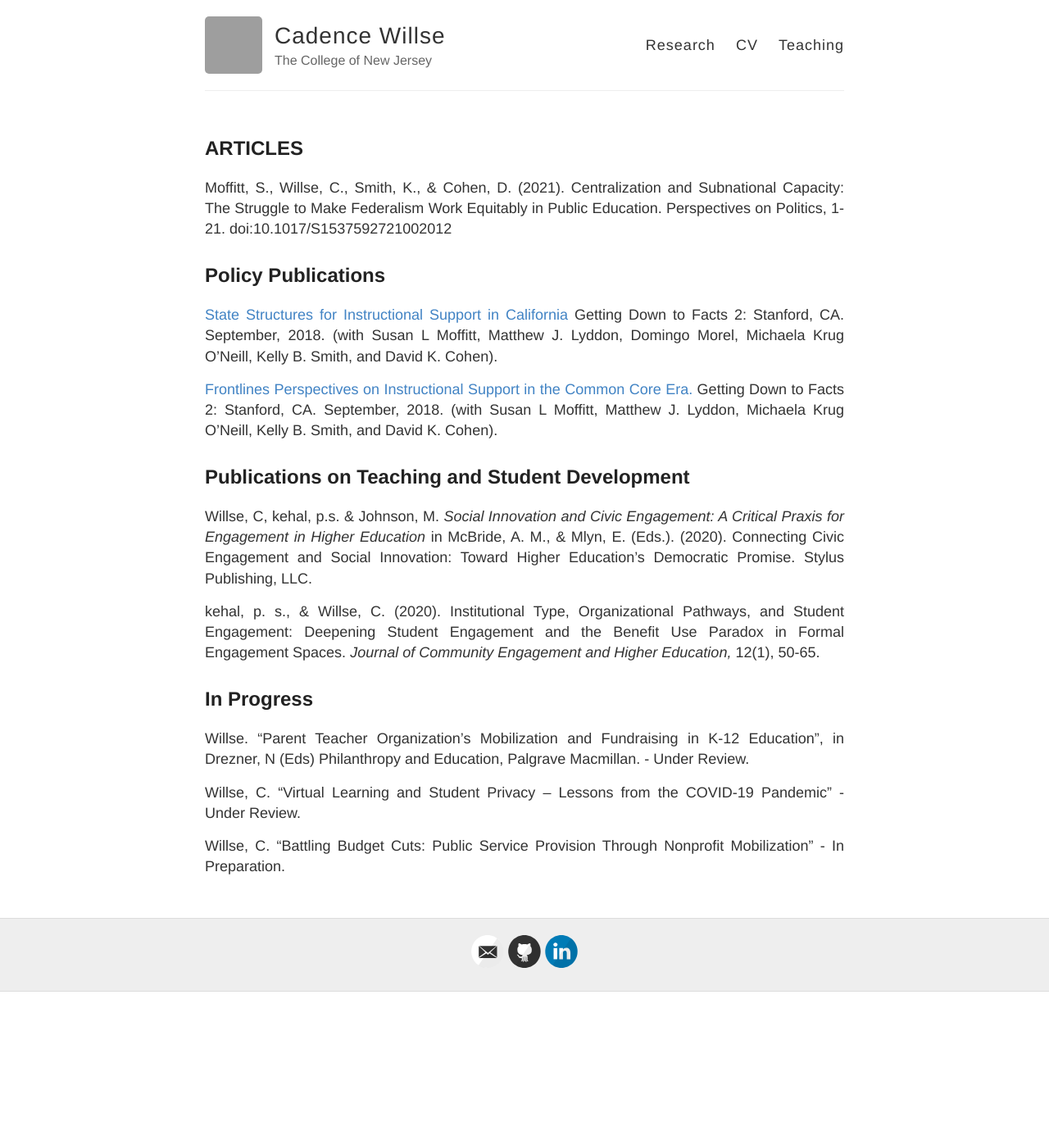
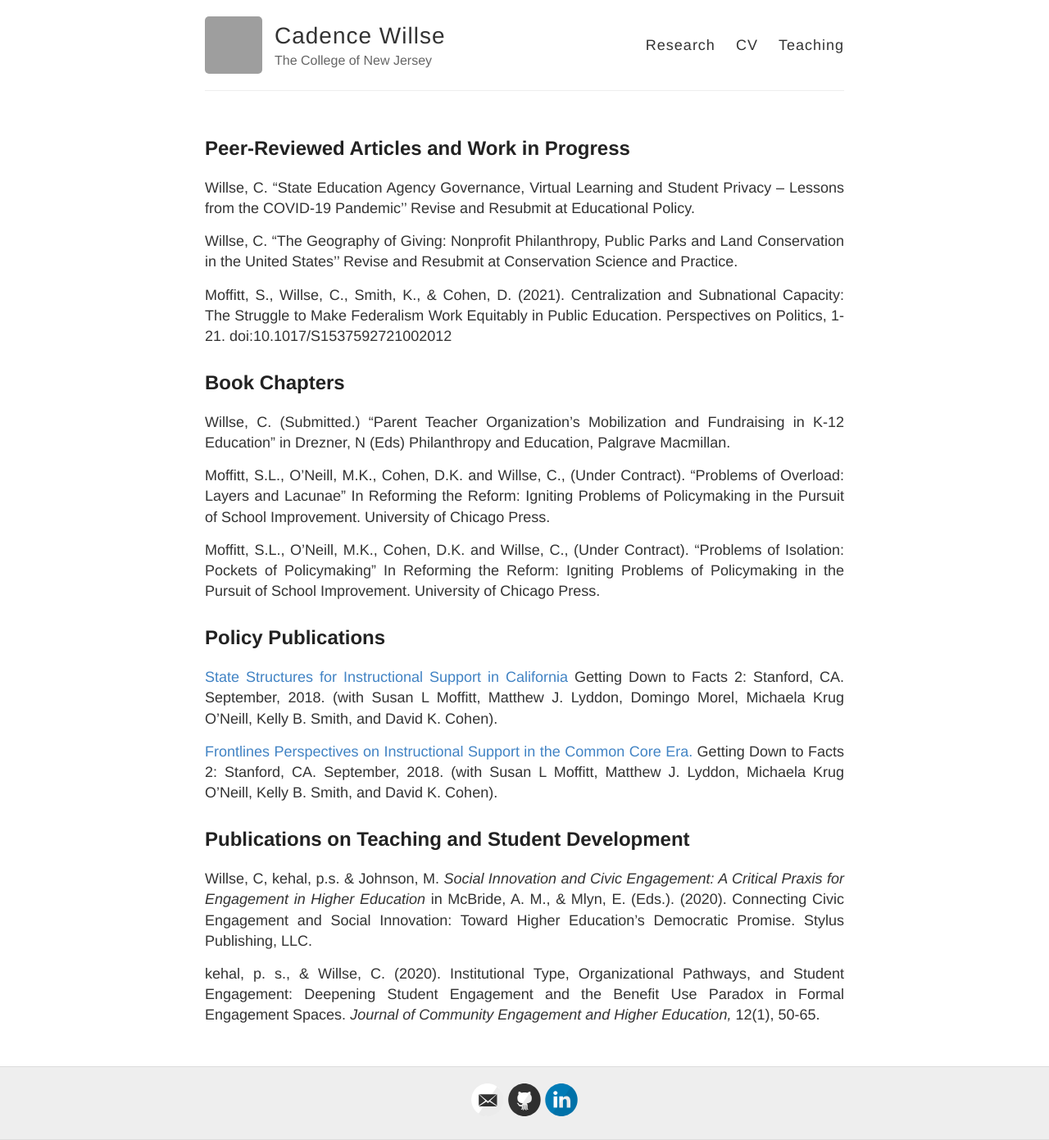
Before and after one commit to cadencewillse/cadencewillse.github.io, a Jekyll site: the page built from research.md, in a window 1280 px wide. Shown: the whole page at 82% size. Built offline with Jekyll 4.4.1, drawn with Linux system fonts in a browser that asks for light colours; before the commit the page ends 1210 px from its top, so only the background shows below that; grey boxes are pictures that could not be loaded.

Commit message:
Update research.md

```diff
--- a/research.md
+++ b/research.md
@@ -3,10 +3,23 @@ layout: default
 title: Research
 permalink: /research/
 ---
+## Peer-Reviewed Articles and Work in Progress
 
-## ARTICLES
+Willse, C. "State Education Agency Governance, Virtual Learning and Student Privacy – Lessons 	from the COVID-19 Pandemic'' Revise and Resubmit at Educational Policy.
+
+Willse, C. "The Geography of Giving: Nonprofit Philanthropy, Public Parks and Land Conservation in the United States'' Revise and Resubmit at Conservation Science and Practice.
 
 Moffitt, S., Willse, C., Smith, K., & Cohen, D. (2021). Centralization and Subnational Capacity: The Struggle to Make Federalism Work Equitably in Public Education. Perspectives on Politics, 1-21. doi:10.1017/S1537592721002012
+
+
+## Book Chapters
+
+Willse, C. (Submitted.) "Parent Teacher Organization’s Mobilization and Fundraising in K-12 Education" in Drezner, N (Eds) Philanthropy and Education, Palgrave Macmillan.
+
+Moffitt, S.L.,  O'Neill, M.K., Cohen, D.K. and Willse, C., (Under Contract). "Problems of Overload: Layers and Lacunae" In  Reforming the Reform: Igniting Problems of Policymaking in the Pursuit of School Improvement. University of Chicago Press.
+
+Moffitt, S.L.,  O'Neill, M.K., Cohen, D.K. and Willse, C., (Under Contract). "Problems of Isolation: Pockets of Policymaking" In  Reforming the Reform: Igniting Problems of Policymaking in the Pursuit of School Improvement. University of Chicago Press.
+
 
 ## Policy Publications
 
@@ -19,11 +32,3 @@ Moffitt, S., Willse, C., Smith, K., & Cohen, D. (2021). Centralization and Subna
 Willse, C, kehal, p.s. & Johnson, M. *Social Innovation and Civic Engagement: A Critical Praxis for Engagement in Higher Education* in McBride, A. M., & Mlyn, E. (Eds.). (2020). Connecting Civic Engagement and Social Innovation: Toward Higher Education's Democratic Promise. Stylus Publishing, LLC.
 
 kehal, p. s., & Willse, C. (2020). Institutional Type, Organizational Pathways, and Student Engagement: Deepening Student Engagement and the Benefit Use Paradox in Formal Engagement Spaces. *Journal of Community Engagement and Higher Education,* 12(1), 50-65.
-
-## In Progress
-
-Willse. “Parent Teacher Organization’s Mobilization and Fundraising in K-12 Education”, in Drezner, N (Eds) Philanthropy and Education, Palgrave Macmillan. - Under Review.
-
-Willse, C. "Virtual Learning and Student Privacy – Lessons from the COVID-19 Pandemic" - Under Review.
-
-Willse, C. "Battling Budget Cuts: Public Service Provision Through Nonprofit Mobilization" - In Preparation.
```
